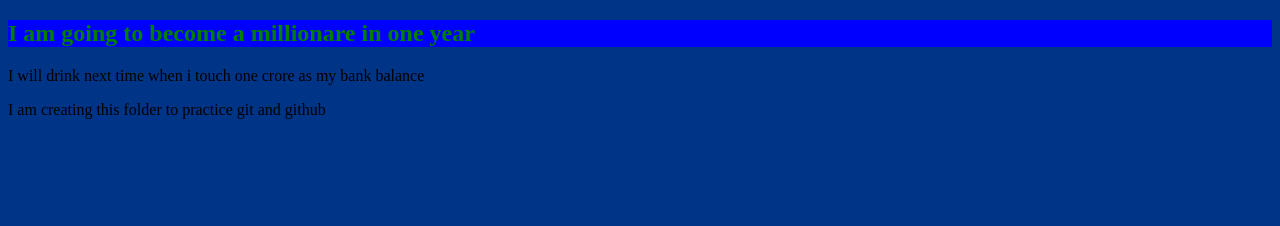
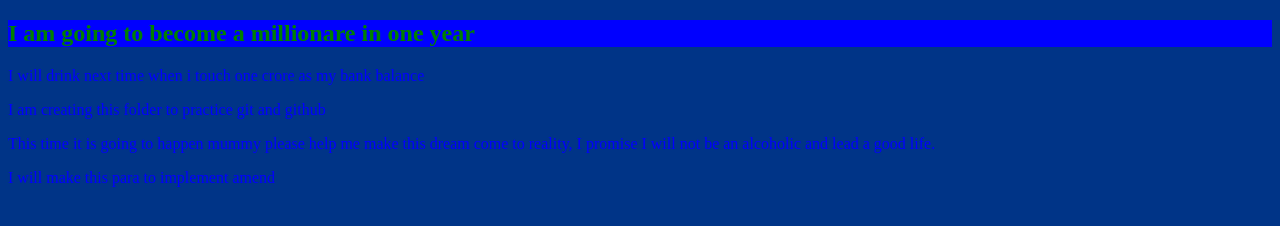
Before and after one commit to utgoyal/git-practice, a plain HTML site: page index.html in a window 1280 px wide. Drawn offline with Linux system fonts and the light colour scheme.

Commit message:
A new Commit

```diff
--- a/css/app.css
+++ b/css/app.css
@@ -6,3 +6,6 @@ body{
 	font-weight: bold;
 	background-color: blue;
 }
+p{
+	color: blue;
+}
--- a/index.html
+++ b/index.html
@@ -9,5 +9,7 @@
 	<h2 class="heading">I am going to become a millionare in one year</h2>
 	<p>I will drink next time when i touch one crore as my bank balance</p>
   	<p>I am creating this folder to practice git and github</p>
+  	<p>This time it is going to happen mummy please help me make this dream come to reality, I promise I will not be an alcoholic and lead a good life.</p>
+  	<p>I will make this para to implement amend</p>
   </body>
 </html>
```
